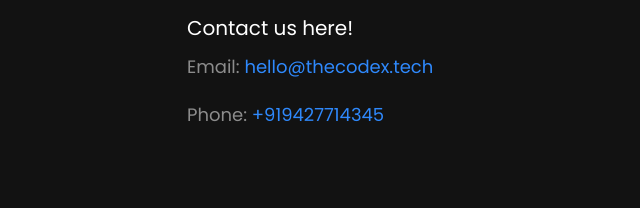
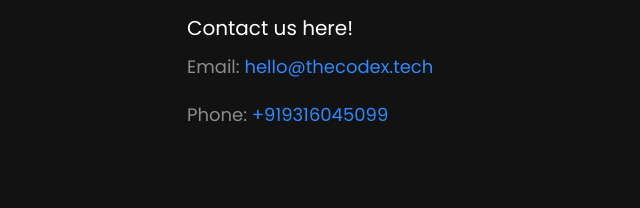
Before and after one commit to optimustheprime/optimustheprime.github.io, a plain HTML site: page index.html in a window 1280 px wide. Shown: the part 1372-1580 px from the top of the page, 501-1141 px from the left. Drawn offline with Linux system fonts and the light colour scheme; files whose address does not match are found by name.

Commit message:
contact details update

```diff
--- a/index.html
+++ b/index.html
@@ -132,7 +132,7 @@
                   </ul>
                   <h5>Contact us here!</h5>
                   <p>Email: <a href="mailto:hello@thecodex.tech">hello@thecodex.tech</a></p>
-                  <p>Phone: <a href="tel:+919427714345">+919427714345</a></p>
+                  <p>Phone: <a href="tel:+91316045099">+919316045099</a></p>
                 </div>
               </div>
             </div>
```
